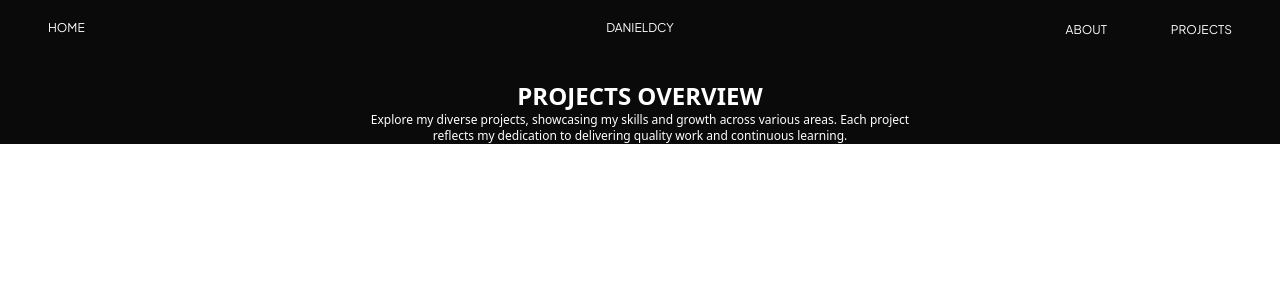
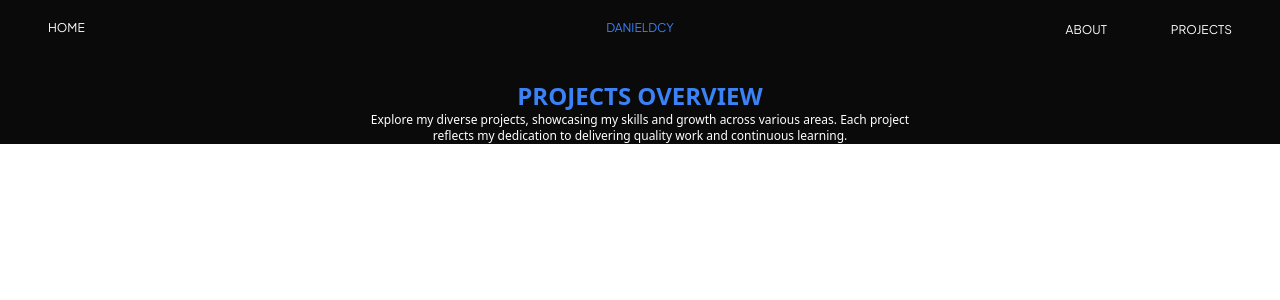
Before and after one commit to JamesDDcy/portfolio_JamesDcy, an Angular app: page /projects in a window 1280 px wide. Shown: the top 300 px of the page. Built offline with nearby package versions, Linux system fonts and the light colour scheme.

Commit message:
style: text color

```diff
--- a/src/app/navbar/navbar.component.html
+++ b/src/app/navbar/navbar.component.html
@@ -4,7 +4,7 @@
       routerLinkActive="active">HOME</a>
   </div>
   <div class="flex justify-center">
-    <a class="text-white hidden sm:inline-block text-xs font-body text-blue-500	" routerLink="/"
+    <a class="hidden sm:inline-block text-xs font-body text-blue-500	" routerLink="/"
       routerLinkActive="active">DANIELDCY</a>
   </div>
   <div class="flex justify-end pe-4">
--- a/src/app/projects/projects/projects.component.html
+++ b/src/app/projects/projects/projects.component.html
@@ -1,7 +1,7 @@
 <body class="bg-neutral-950">
     <div class="flex flex-col items-center">
         <div class="mt-20">
-            <p class="text-white font-black text-2xl text-blue-500">PROJECTS OVERVIEW</p>
+            <p class="font-black text-2xl text-blue-500">PROJECTS OVERVIEW</p>
 
         </div>
         <div class="flex items-center md:w-2/4 px-8">
```
